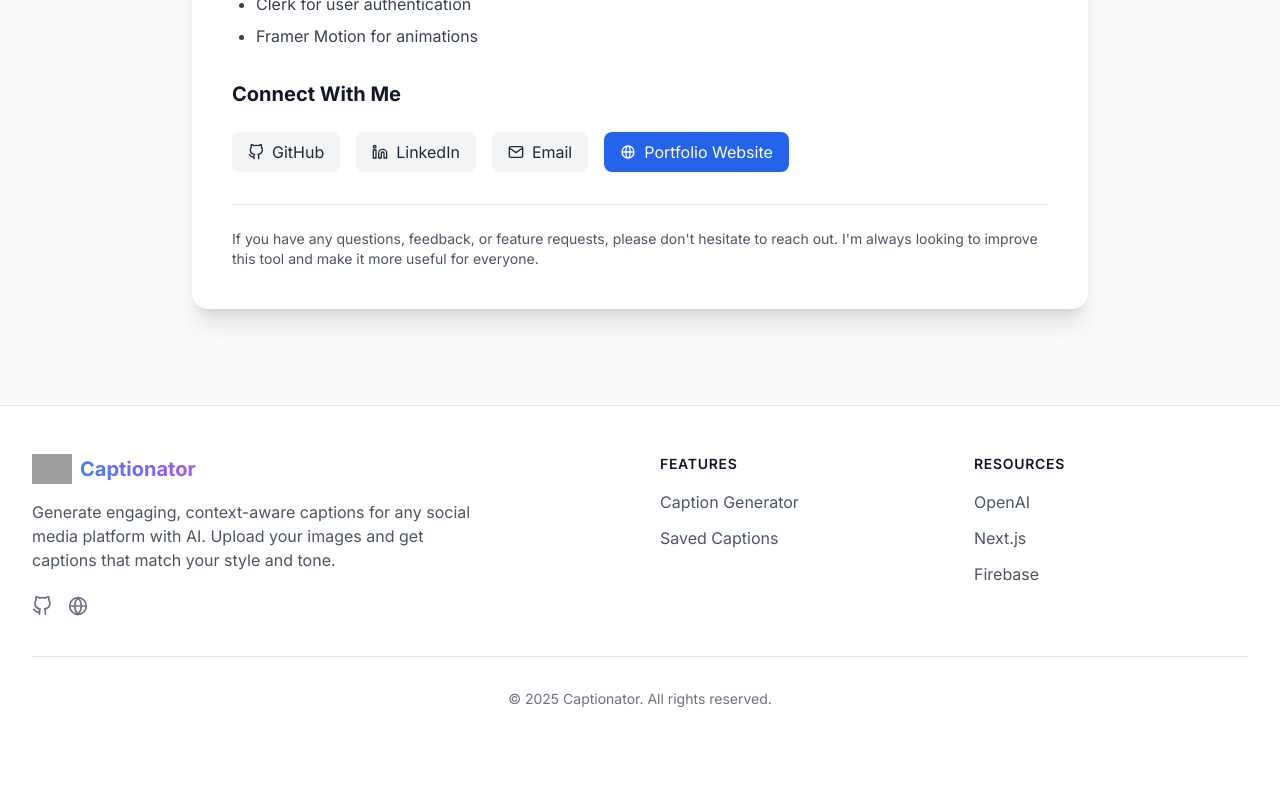
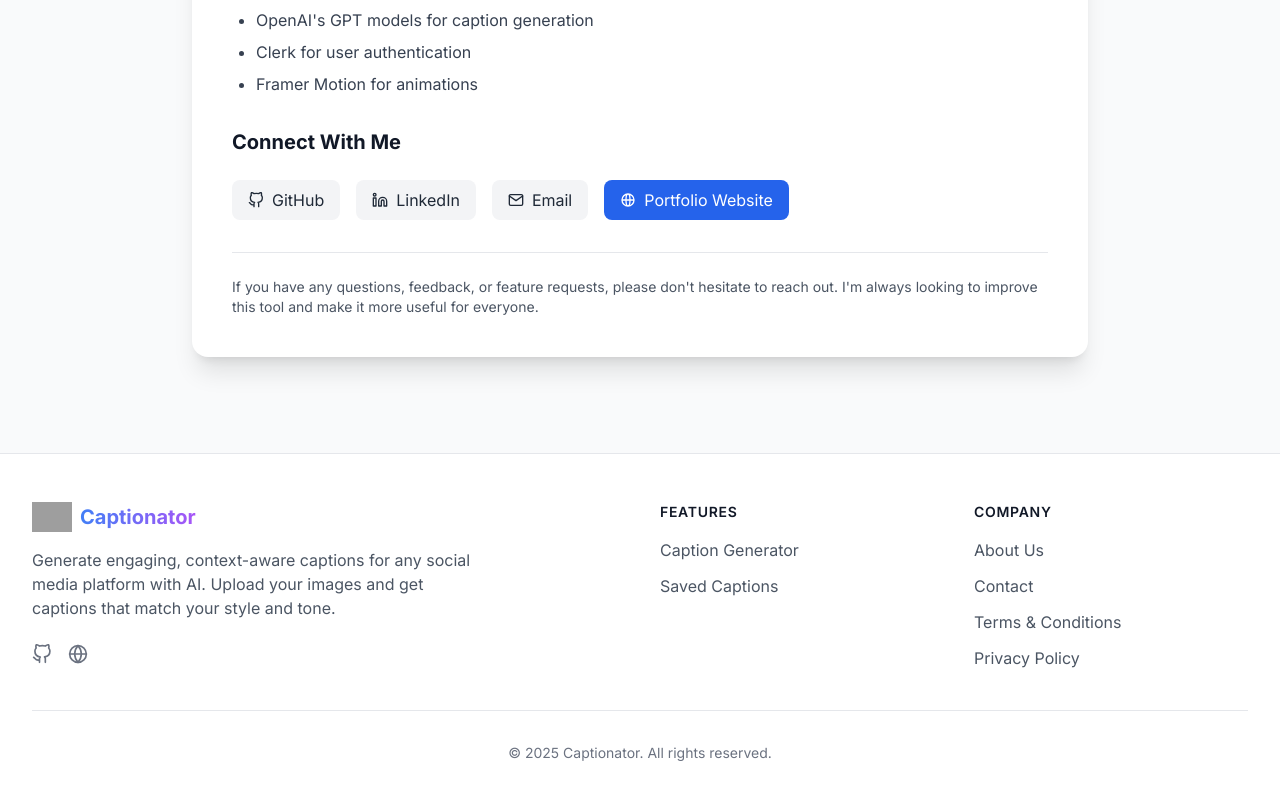
Before and after one commit to pc9350/Captionator_caption_generator, a Next.js app: page /about in a window 1280 px wide. Shown: the part 1010-1810 px from the top of the page. Before the commit the page ends 1767 px from the top, so only its background shows below. Built offline with nearby package versions, Linux system fonts and the light colour scheme; no server answers; grey boxes are pictures that could not be loaded.

Commit message:
Added spacing for some pages

```diff
--- a/app/about/page.tsx
+++ b/app/about/page.tsx
@@ -6,7 +6,7 @@
 
 export default function AboutPage() {
   return (
-    <div className="min-h-screen bg-gray-50 dark:bg-gray-900 py-12">
+    <div className="min-h-screen bg-gray-50 dark:bg-gray-900 pt-24 pb-12">
       <div className="container mx-auto px-4 sm:px-6 lg:px-8">
         <div className="max-w-4xl mx-auto">
           <div className="mb-8">
--- a/app/components/Footer.tsx
+++ b/app/components/Footer.tsx
@@ -77,23 +77,28 @@
 
           <div>
             <h4 className="text-sm font-semibold text-gray-900 dark:text-white uppercase tracking-wider mb-4">
-              Resources
+              Company
             </h4>
             <ul className="space-y-3">
               <li>
-                <a href="https://openai.com" target="_blank" rel="noopener noreferrer" className="text-gray-600 hover:text-blue-500 dark:text-gray-400 dark:hover:text-blue-400 transition-colors duration-200">
-                  OpenAI
-                </a>
+                <Link href="/about" className="text-gray-600 hover:text-blue-500 dark:text-gray-400 dark:hover:text-blue-400 transition-colors duration-200">
+                  About Us
+                </Link>
               </li>
               <li>
-                <a href="https://nextjs.org" target="_blank" rel="noopener noreferrer" className="text-gray-600 hover:text-blue-500 dark:text-gray-400 dark:hover:text-blue-400 transition-colors duration-200">
-                  Next.js
-                </a>
+                <Link href="/contact" className="text-gray-600 hover:text-blue-500 dark:text-gray-400 dark:hover:text-blue-400 transition-colors duration-200">
+                  Contact
+                </Link>
               </li>
               <li>
-                <a href="https://firebase.google.com" target="_blank" rel="noopener noreferrer" className="text-gray-600 hover:text-blue-500 dark:text-gray-400 dark:hover:text-blue-400 transition-colors duration-200">
-                  Firebase
-                </a>
+                <Link href="/terms" className="text-gray-600 hover:text-blue-500 dark:text-gray-400 dark:hover:text-blue-400 transition-colors duration-200">
+                  Terms & Conditions
+                </Link>
+              </li>
+              <li>
+                <Link href="/privacy" className="text-gray-600 hover:text-blue-500 dark:text-gray-400 dark:hover:text-blue-400 transition-colors duration-200">
+                  Privacy Policy
+                </Link>
               </li>
             </ul>
           </div>
--- a/app/contact/page.tsx
+++ b/app/contact/page.tsx
@@ -65,7 +65,7 @@
   };
 
   return (
-    <div className="min-h-screen bg-gray-50 dark:bg-gray-900 py-12">
+    <div className="min-h-screen bg-gray-50 dark:bg-gray-900 pt-24 pb-12">
       <div className="container mx-auto px-4 sm:px-6 lg:px-8">
         <div className="max-w-4xl mx-auto">
           <div className="mb-8">
--- a/app/privacy/page.tsx
+++ b/app/privacy/page.tsx
@@ -6,7 +6,7 @@
 
 export default function PrivacyPolicyPage() {
   return (
-    <div className="min-h-screen bg-gray-50 dark:bg-gray-900 py-12">
+    <div className="min-h-screen bg-gray-50 dark:bg-gray-900 pt-24 pb-12">
       <div className="container mx-auto px-4 sm:px-6 lg:px-8">
         <div className="max-w-4xl mx-auto">
           <div className="mb-8">
--- a/app/terms/page.tsx
+++ b/app/terms/page.tsx
@@ -6,7 +6,7 @@
 
 export default function TermsOfServicePage() {
   return (
-    <div className="min-h-screen bg-gray-50 dark:bg-gray-900 py-12">
+    <div className="min-h-screen bg-gray-50 dark:bg-gray-900 pt-24 pb-12">
       <div className="container mx-auto px-4 sm:px-6 lg:px-8">
         <div className="max-w-4xl mx-auto">
           <div className="mb-8">
```
